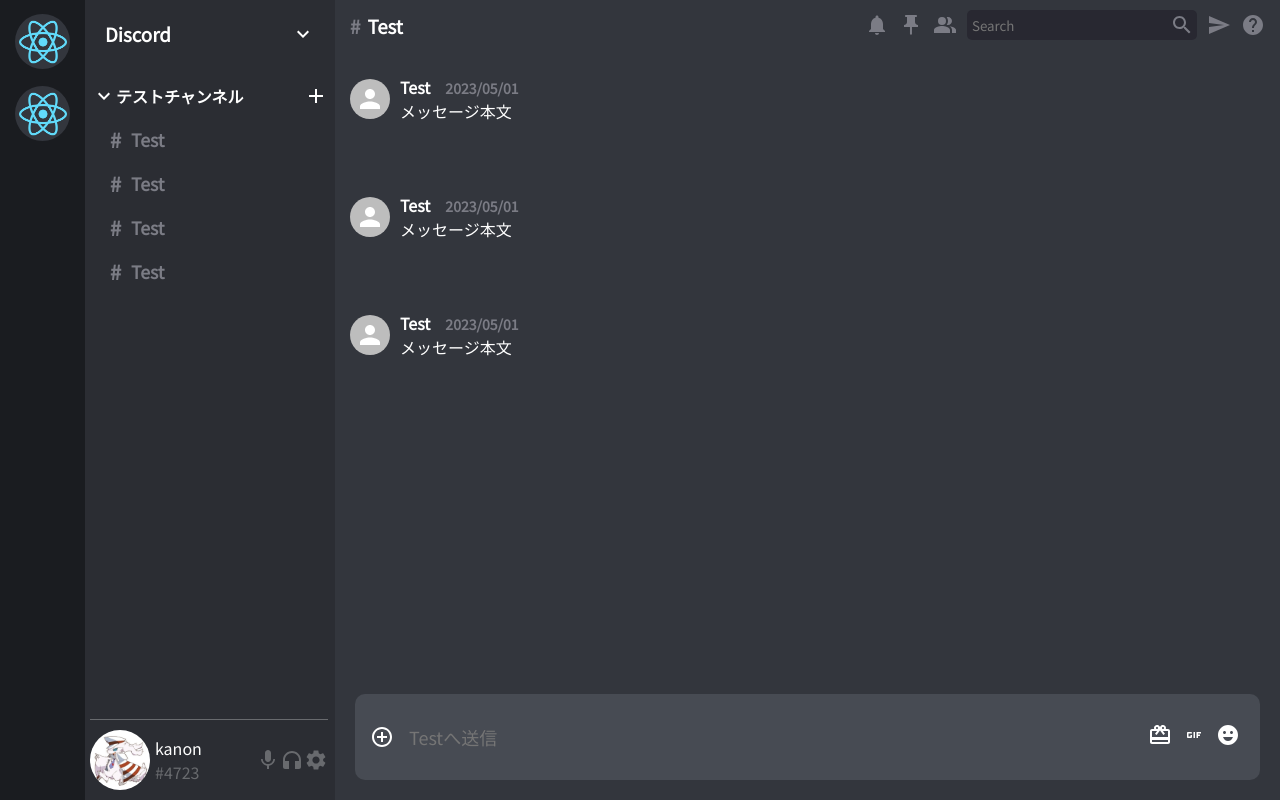
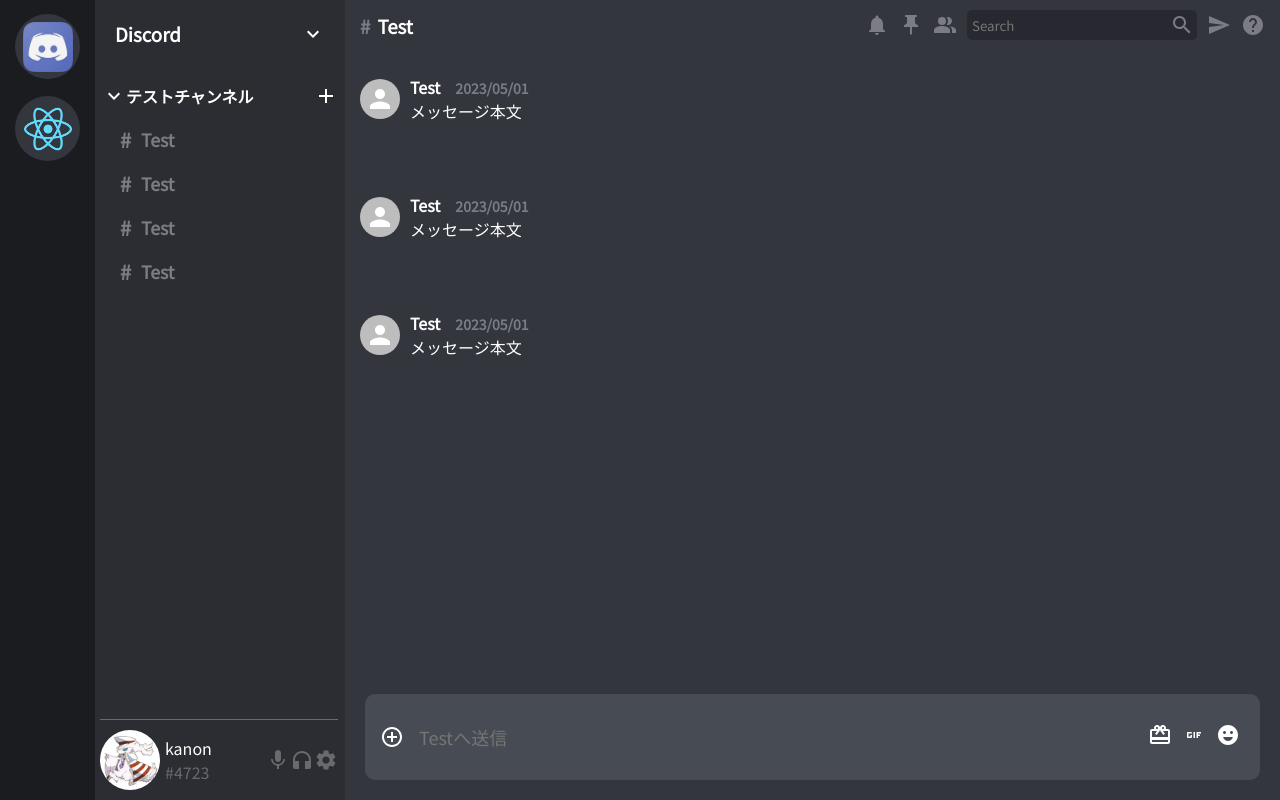
Before and after one commit to k-syota/discord-clone, a React (Create React App) app: page / in a window 1280 px wide. Built offline with nearby package versions, Linux system fonts and the light colour scheme.

Commit message:
:lipstick: Discordのアイコン設定

```diff
--- a/src/components/sidebar/Sidebar.scss
+++ b/src/components/sidebar/Sidebar.scss
@@ -10,8 +10,9 @@
     background-color: #1a1c20;
     padding: 7px 15px;
 
-    .serverIcon {
+    .sidebarIcon {
       margin-top: 7px;
+      padding: 5px;
       width: 55px;
       height: 55px;
       background-color: #33363d;
--- a/src/components/sidebar/Sidebar.tsx
+++ b/src/components/sidebar/Sidebar.tsx
@@ -11,10 +11,10 @@
     return (
         <div className='sidebar'>
             <div className="sidebarLeft">
-                <div className="serverIcon">
-                    <img src="./logo192.png" alt="" />
+                <div className="sidebarIcon">
+                    <img src="./discordIcon.png" alt="" />
                 </div>
-                <div className="serverIcon">
+                <div className="sidebarIcon">
                     <img src="./logo192.png" alt="" />
                 </div>
             </div>
```
Also changed, not shown: public/discordIcon.png (added).
